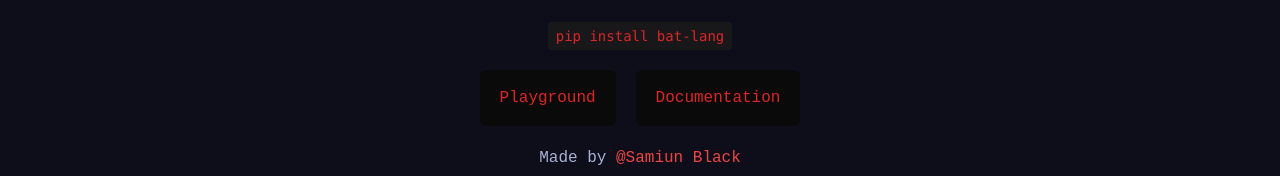
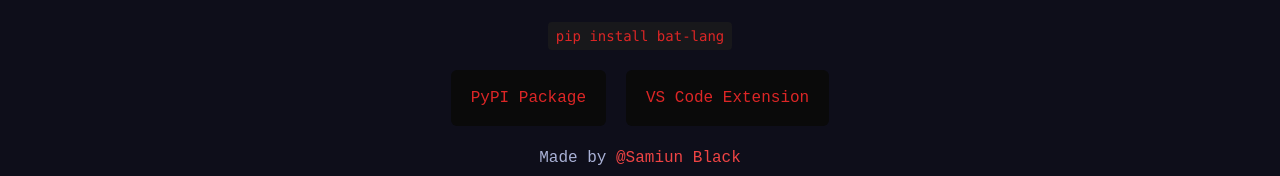
Before and after one commit to samiunblack/bat-lang, a Next.js app in the folder bat-lang-playground/frontend/: page / in a window 1280 px wide. Shown: the part 342-518 px from the top of the page. Built offline with nearby package versions, Linux system fonts and the light colour scheme.

Commit message:
Update index.js

```diff
--- a/bat-lang-playground/frontend/src/app/components/Header/index.js
+++ b/bat-lang-playground/frontend/src/app/components/Header/index.js
@@ -15,8 +15,8 @@ function Header(props) {
             {/* TODO: Add Copy Toolpick */}
             <code className={`mt-5 cursor-pointer px-2 py-1 text-red-600 bg-zinc-900 rounded text-sm`} onClick={handleClick}>pip install bat-lang</code>
            <div className='flex gap-5 flex-wrap justify-center'>
-           <button className='bg-neutral-950 text-red-600 px-5 py-4 rounded-md w-11/12 md:w-max lg:w-max'>Playground</button>
-           <button className='bg-neutral-950 text-red-600 px-5 py-4 rounded-md w-11/12 md:w-max lg:w-max'>Documentation</button>
+           <a href="https://pypi.org/project/batlang/"><button className='bg-neutral-950 text-red-600 px-5 py-4 rounded-md w-11/12 md:w-max lg:w-max'>PyPI Package</button></a>
+            <a href="https://marketplace.visualstudio.com/items?itemName=SamiunBlack.bat-lang-highlighter"><button className='bg-neutral-950 text-red-600 px-5 py-4 rounded-md w-11/12 md:w-max lg:w-max'>VS Code Extension</button></a>
            </div>
            <p>Made by <a className='text-red-500 cursor-pointer' href="https://github.com/samiunblack" target='_blank'>@Samiun Black</a></p>
         </div>
```
